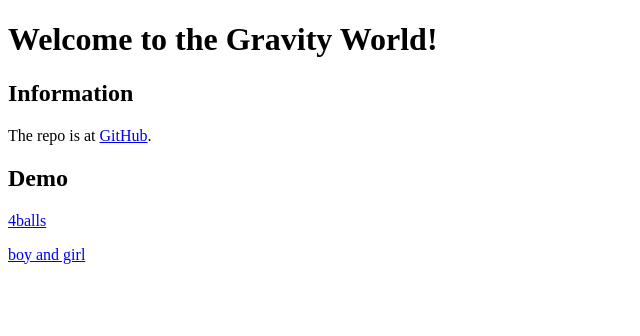
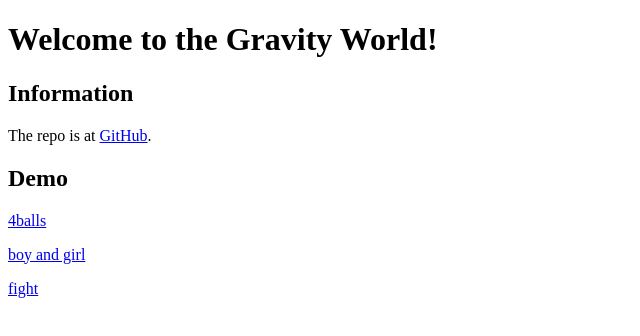
Before and after one commit to pp253/gravityworld, a plain HTML site: page index.html in a window 1280 px wide. Shown: the full height of the page, 0-640 px from the left. Drawn offline with Linux system fonts and the light colour scheme.

Commit message:
update index

```diff
--- a/index.html
+++ b/index.html
@@ -15,6 +15,7 @@
       <h2>Demo</h2>
       <p><a href="./test/4balls.html">4balls</a></p>
       <p><a href="./test/boy_and_girl.html">boy and girl</a></p>
+      <p><a href="./test/fight.html">fight</a></p>
     </section>
   </article>
 </body>
```
